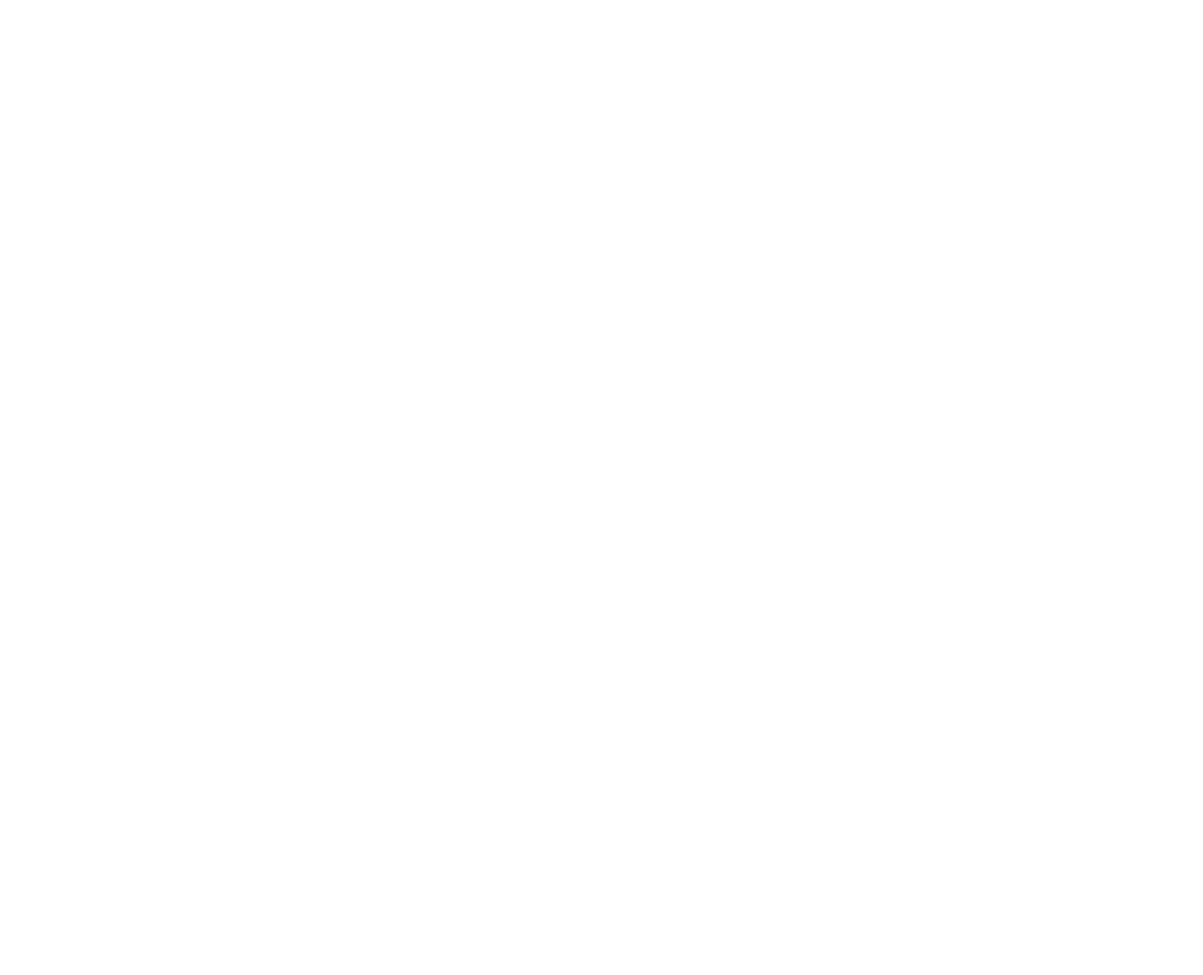
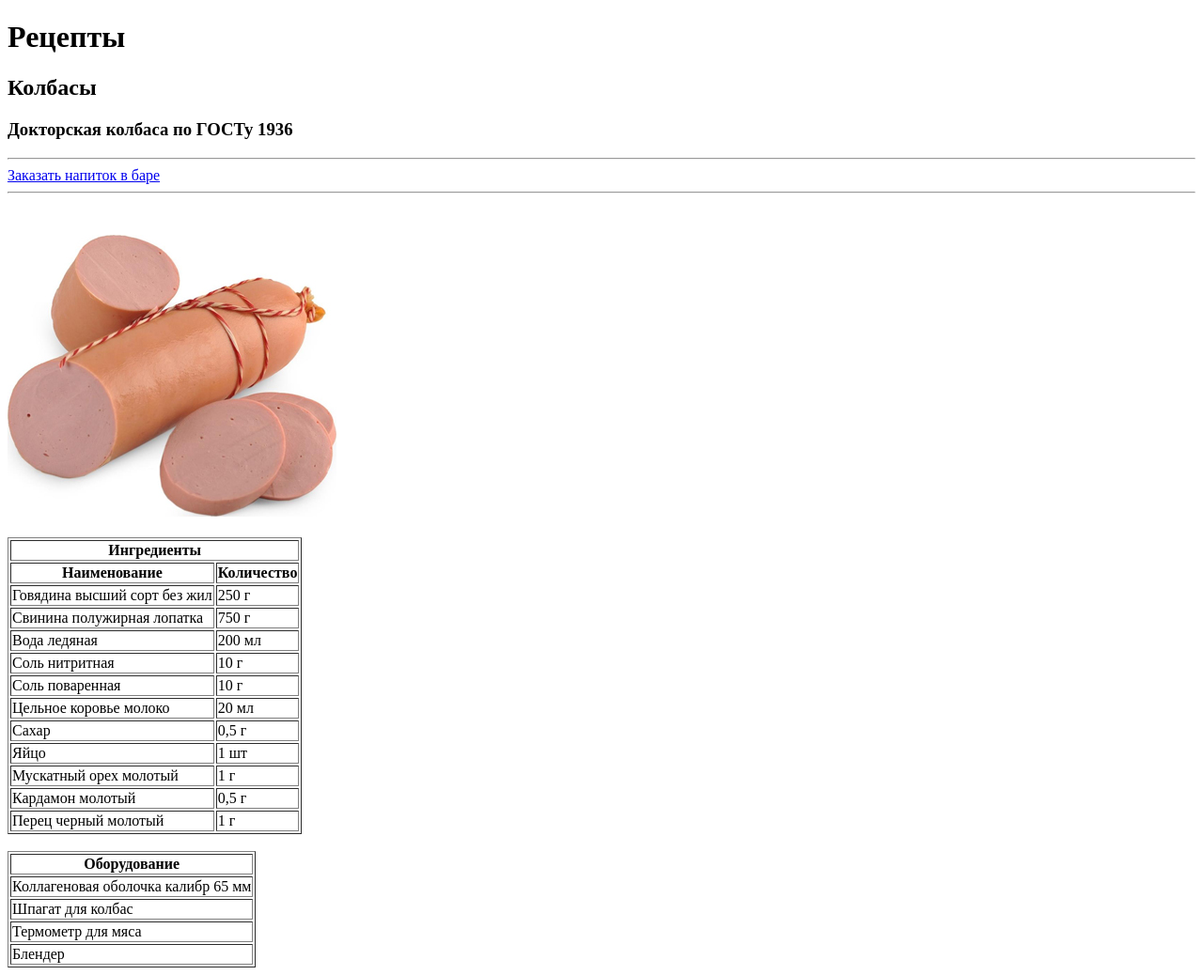
Before and after one commit to DiamondSi/academitsfrontend, a plain HTML site: page IntroHtml/IntroHtml-2.html in a window 1280 px wide. Shown: the whole page at 94% size. Before the commit the page ends 800 px from the top, so only its background shows below. Drawn offline with Linux system fonts and the light colour scheme.

Commit message:
IntroHtml

```diff
--- a/IntroHtml/IntroHtml-2.html
+++ b/IntroHtml/IntroHtml-2.html
@@ -2,9 +2,95 @@
 <html lang="ru">
 <head>
     <meta charset="UTF-8">
-    <title>Title</title>
+    <title>Мой первый сайт. Задача 1.2</title>
 </head>
 <body>
-
+<h1>Рецепты</h1>
+<h2>Колбасы</h2>
+<h3>Докторская колбаса по ГОСТу 1936</h3>
+<hr/>
+<a href="IntroHtml-1.html">Заказать напиток в баре</a>
+<hr/>
+<br/><br/>
+<img src="dokrorskaya-kolbasa.jpg"/><br/><br/>
+<table border="1">
+    <thead>
+    <tr>
+        <th colspan="2">Ингредиенты</th>
+    </tr>
+    <tr>
+        <th>Наименование</th>
+        <th>Количество</th>
+    </tr>
+    </thead>
+    <tbody>
+    <tr>
+        <td>Говядина высший сорт без жил</td>
+        <td>250 г</td>
+    </tr>
+    <tr>
+        <td>Свинина полужирная лопатка</td>
+        <td>750 г</td>
+    </tr>
+    <tr>
+        <td>Вода ледяная</td>
+        <td>200 мл</td>
+    </tr>
+    <tr>
+        <td>Соль нитритная</td>
+        <td>10 г</td>
+    </tr>
+    <tr>
+        <td>Соль поваренная</td>
+        <td>10 г</td>
+    </tr>
+    <tr>
+        <td>Цельное коровье молоко</td>
+        <td>20 мл</td>
+    </tr>
+    <tr>
+        <td>Сахар</td>
+        <td>0,5 г</td>
+    </tr>
+    <tr>
+        <td>Яйцо</td>
+        <td>1 шт</td>
+    </tr>
+    <tr>
+        <td>Мускатный орех молотый</td>
+        <td>1 г</td>
+    </tr>
+    <tr>
+        <td>Кардамон молотый</td>
+        <td>0,5 г</td>
+    </tr>
+    <tr>
+        <td>Перец черный молотый</td>
+        <td>1 г</td>
+    </tr>
+    </tbody>
+</table>
+<br/>
+<table border="1">
+    <thead>
+    <tr>
+        <th>Оборудование</th>
+    </tr>
+    </thead>
+    <tbody>
+    <tr>
+        <td>Коллагеновая оболочка калибр 65 мм</td>
+    </tr>
+    <tr>
+        <td>Шпагат для колбас</td>
+    </tr>
+    <tr>
+        <td>Термометр для мяса</td>
+    </tr>
+    <tr>
+        <td>Блендер</td>
+    </tr>
+    </tbody>
+</table>
 </body>
 </html>
```
Also changed, not shown: IntroHtml/IntroHtml-1.html (+11 -10 lines), IntroHtml/dokrorskaya-kolbasa.jpg (added).
